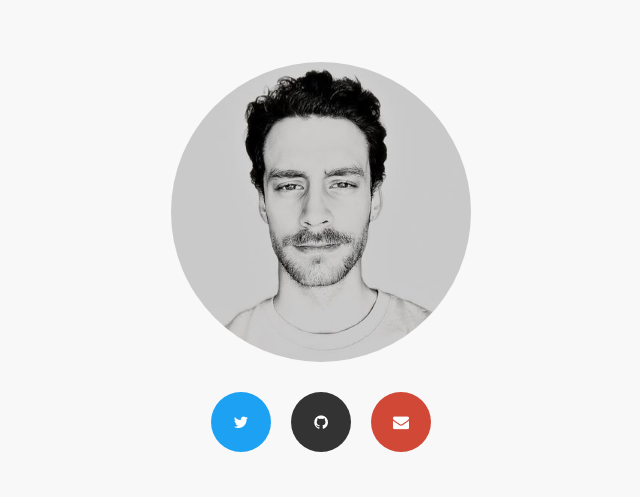
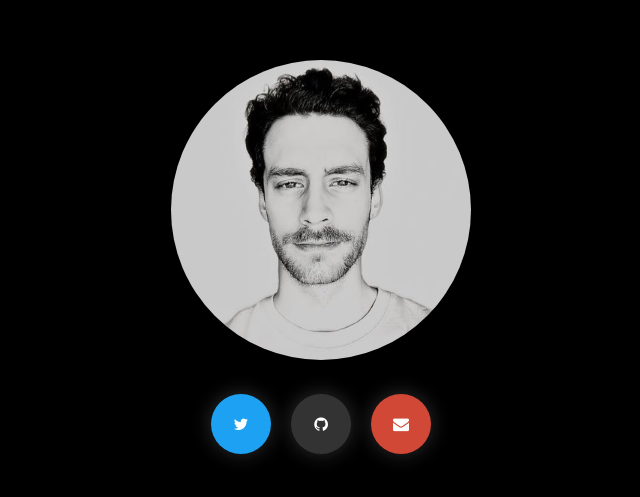
Before and after one commit to ttyyjjkkoott/tyjkot, a React (Create React App) app: page / in a window 1280 px wide. Shown: the part 143-640 px from the top of the page, without its empty margins (319-959 px from the left). Built offline with nearby package versions, Linux system fonts and the light colour scheme.

Commit message:
animations to buttons

```diff
--- a/src/App.css
+++ b/src/App.css
@@ -21,7 +21,7 @@
   align-items: center;
   justify-content: center;
   font-size: calc(10px + 2vmin);
-  color: white;
+  color: rgb(74, 74, 74);
 }
 
 .App-link {
@@ -43,7 +43,7 @@
   align-items: center;
   justify-content: center;
   min-height: 100vh;
-  background-color: #f8f8f8;
+  background-color: #000000;
   font-family: 'Arial', sans-serif;
 }
 
@@ -53,6 +53,38 @@
   object-fit: cover;
   border-radius: 50%;
   margin-bottom: 30px;
+}
+
+.profile-ring {
+  position: absolute;
+  width: 100%;
+  height: 100%;
+  border: 2px solid rgba(255, 255, 255, 0.5);
+  border-radius: 50%;
+  animation: spin 3s linear infinite, fade 6s linear infinite;
+}
+
+@keyframes spin {
+  from {
+    transform: rotate(0deg);
+  }
+  to {
+    transform: rotate(360deg);
+  }
+}
+
+@keyframes fade {
+  0%, 50% {
+    opacity: 0;
+  }
+  100% {
+    opacity: 1;
+  }
+}
+
+.profile-picture-container {
+  position: relative;
+  display: inline-block;
 }
 
 .buttons {
@@ -71,6 +103,16 @@
   color: white;
   margin: 0 10px;
   text-decoration: none;
+  transition: transform 0.2s ease, box-shadow 0.2s ease;
+  box-shadow: 0 4px 6px rgba(0, 0, 0, 0.1), 0 0 20px rgba(255, 255, 255, 0.2);
+}
+
+.button:hover {
+  transform: scale(1.2);
+  box-shadow: 0 8px 12px rgba(0, 0, 0, 0.2), 0 0 40px rgba(255, 255, 255, 0.4);}
+
+.button:active {
+  transform: scale(0.9);
 }
 
 .github {
--- a/src/App.js
+++ b/src/App.js
@@ -1,16 +1,31 @@
-import React from 'react';
+import React, { useState, useEffect } from 'react';
+import Spinner from './Spinner';
 import './App.css';
+import './MainContent.css';
 import profilePicture from './assets/profilePic.jpg';
 
+function App() {
+  const [loading, setLoading] = useState(true);
 
-function App() {
+  useEffect(() => {
+    const timer = setTimeout(() => {
+      setLoading(false);
+    }, 3000);
+
+    return () => clearTimeout(timer);
+  }, []);
+
   return (
-    <div className="App">
+    <div className={`App ${loading ? 'loading' : ''}`}>
+      {loading && <Spinner />}
+      <div className={`main-content ${loading ? 'hidden' : 'visible'}`}>
+        <div className="profile-picture-container">
           <img
             src={profilePicture}
             alt="tyjkot profile picture"
             className="profile-picture"
           />
+        </div>
         <div className="buttons">
           <a
             href="https://twitter.com/tyjkot"
@@ -28,12 +43,10 @@ function App() {
           >
             <i className="fa fa-github"></i>
           </a>
-        <a
-          href="mailto:t@tyjkot.io"
-          className="button email"
-        >
+          <a href="mailto:t@tyjkot.io" className="button email">
             <i className="fa fa-envelope"></i>
           </a>
+        </div>
       </div>
     </div>
   );
--- /dev/null
+++ b/src/MainContent.css
@@ -0,0 +1,11 @@
+.main-content.hidden {
+    opacity: 0;
+    visibility: hidden;
+    transition: opacity 3s ease, visibility 3s;
+  }
+
+  .main-content.visible {
+    opacity: 1;
+    visibility: visible;
+    transition: opacity 3s ease, visibility 3s;
+  }
--- /dev/null
+++ b/src/Spinner.css
@@ -0,0 +1,41 @@
+.spinner {
+    transition: opacity 3s ease, visibility 3s;
+    display: flex;
+    align-items: center;
+    justify-content: center;
+    position: fixed;
+    top: 0;
+    left: 0;
+    width: 100%;
+    height: 100%;
+    background-color: rgb(0, 0, 0);
+    z-index: 1000;
+  }
+
+  .fading {
+    opacity: 0;
+    visibility: hidden;
+  }
+
+  .circle {
+    width: 50px;
+    height: 50px;
+    border: 5px solid #1c1c1c;
+    border-top-color: #ffffff;
+    border-radius: 50%;
+    animation: spin 1s linear infinite;
+  }
+
+  .App:not(.loading) .spinner {
+    opacity: 0;
+    transition: opacity 3s ease;
+  }
+
+  @keyframes spin {
+    0% {
+      transform: rotate(0deg);
+    }
+    100% {
+      transform: rotate(360deg);
+    }
+  }
--- /dev/null
+++ b/src/Spinner.js
@@ -0,0 +1,13 @@
+import React from 'react';
+import './Spinner.css';
+
+const Spinner = ({ fading }) => {
+    return (
+      <div className={`spinner ${fading ? 'fading' : ''}`}>
+        <div className="circle"></div>
+      </div>
+    );
+  };
+
+
+export default Spinner;
```
Lines whose indentation alone changed are shown as unchanged.
